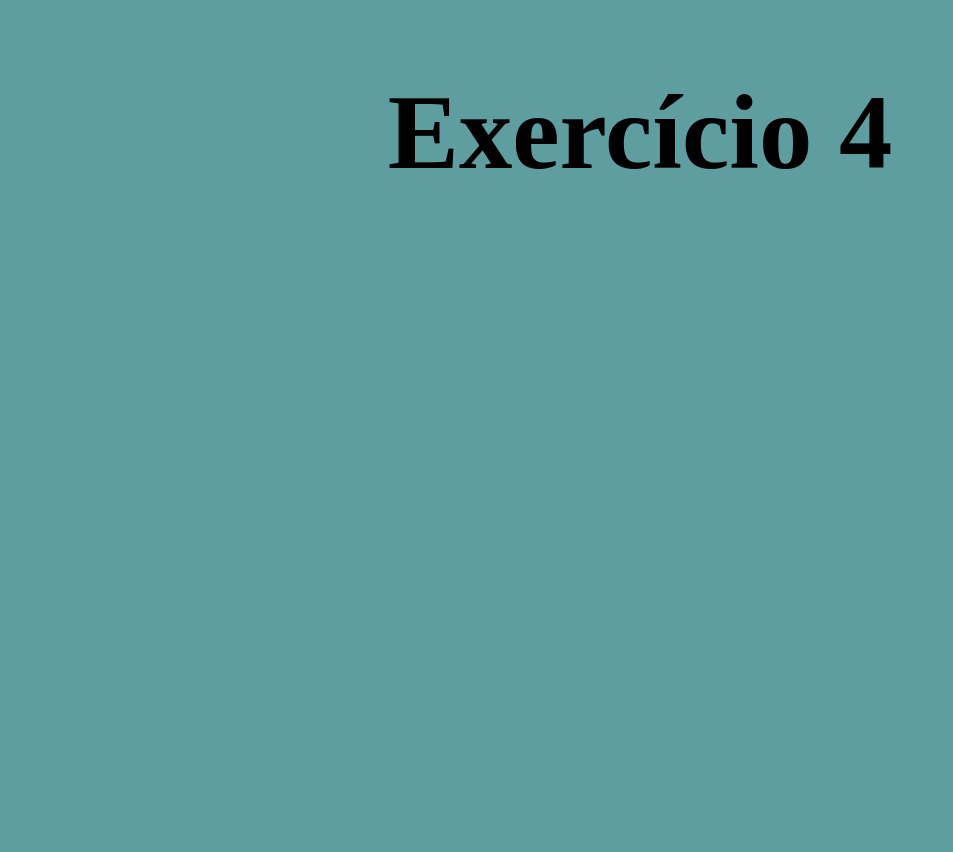
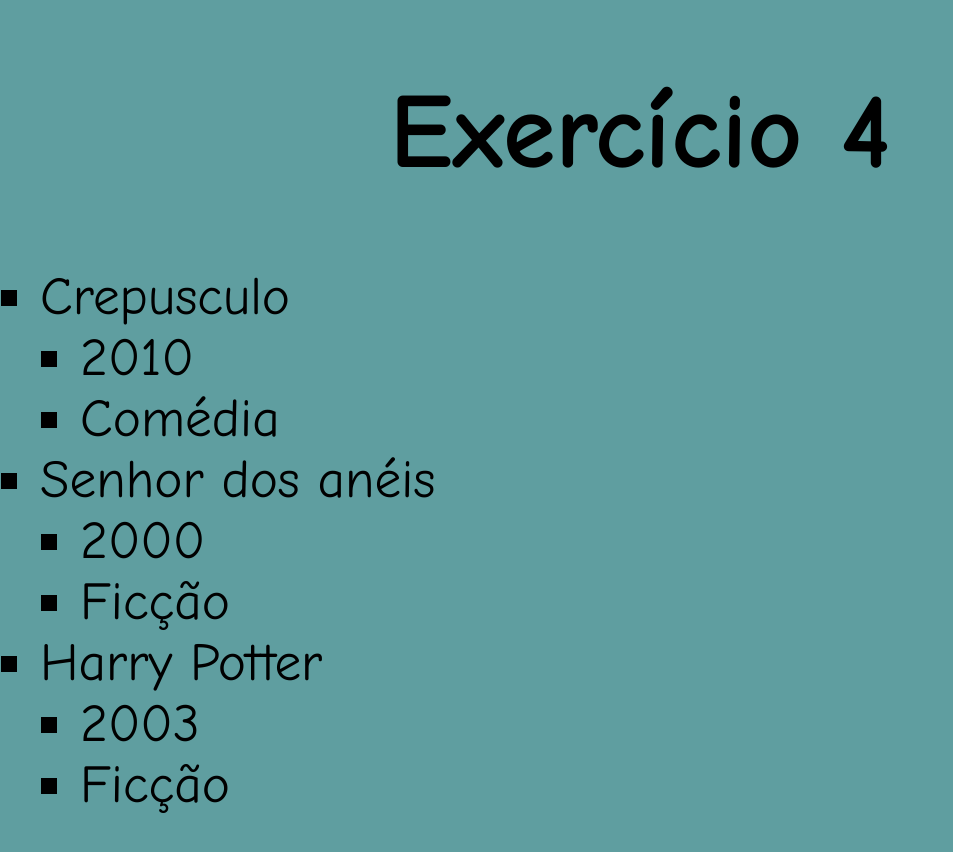
Before and after one commit to giulio7771/IntroFurbProgramacaoWeb_2019-1, a plain HTML site: page Atividade UIII/Exe4/index.html in a window 1280 px wide. Shown: the whole page, without its empty margins (0-953 px from the left). Before the commit the page ends 800 px from the top, so only its background shows below. Drawn offline with Linux system fonts and the light colour scheme.

Commit message:
finished

```diff
--- a/Atividade UIII/Exe4/index.css
+++ b/Atividade UIII/Exe4/index.css
@@ -3,8 +3,13 @@
     margin: 0%;
     padding: 0%;
     font-size: 40pt;
+    font-family: "Comic Sans MS", cursive, sans-serif;
 }
 
 h1{
     text-align: center;
 }
+
+#movies_list ul{
+    list-style: square;
+}
--- a/Atividade UIII/Exe4/index.js
+++ b/Atividade UIII/Exe4/index.js
@@ -1 +1,30 @@
-var list
+var moviesUL = document.querySelector('div#movies_list ul');
+
+var film1 = {titulo: 'Crepusculo', ano: 2010, genero: 'Comédia'};
+var film2 = {titulo: 'Senhor dos anéis', ano: 2000, genero: 'Ficção'};
+var film3 = {titulo: 'Harry Potter', ano: 2003, genero: 'Ficção'};
+var movies = [film1, film2, film3];
+init();
+
+function init(){
+    for(let movie of movies){
+        var movieElement = document.createElement('li');
+        moviesUL.appendChild(movieElement);
+
+        var movieText2 = document.createTextNode(movie.titulo);
+        movieElement.appendChild(movieText2);
+
+        var movieAttUL = document.createElement('ul');
+        movieElement.appendChild(movieAttUL);
+
+        var movieAttLI = document.createElement('li');
+        movieAttUL.appendChild(movieAttLI);
+        var movieText = document.createTextNode(movie.ano);
+        movieAttLI.appendChild(movieText);
+
+        var movieAttLI3 = document.createElement('li');
+        movieAttUL.appendChild(movieAttLI3);
+        var movieText3 = document.createTextNode(movie.genero);
+        movieAttLI3.appendChild(movieText3);
+    }
+}
```
